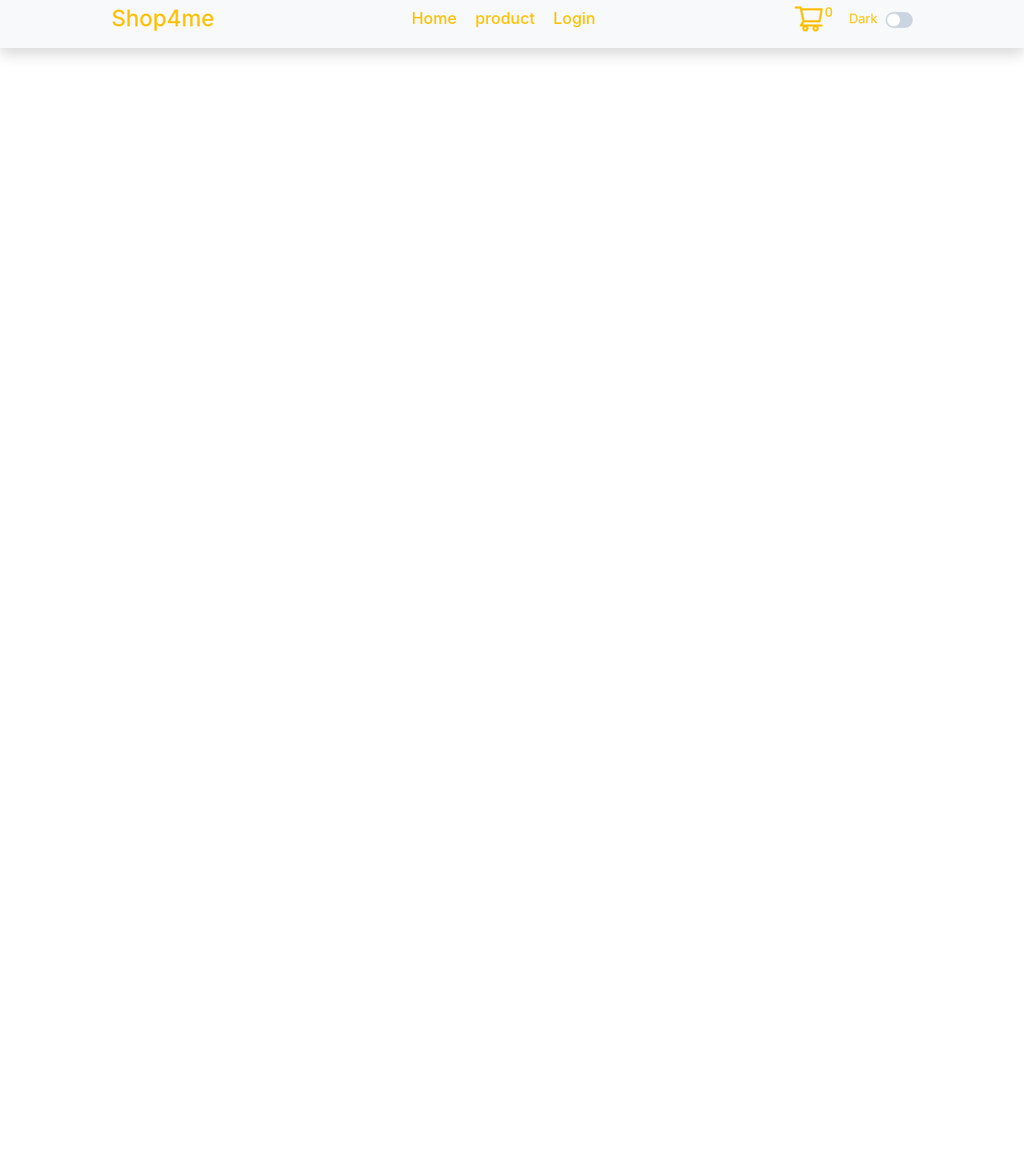
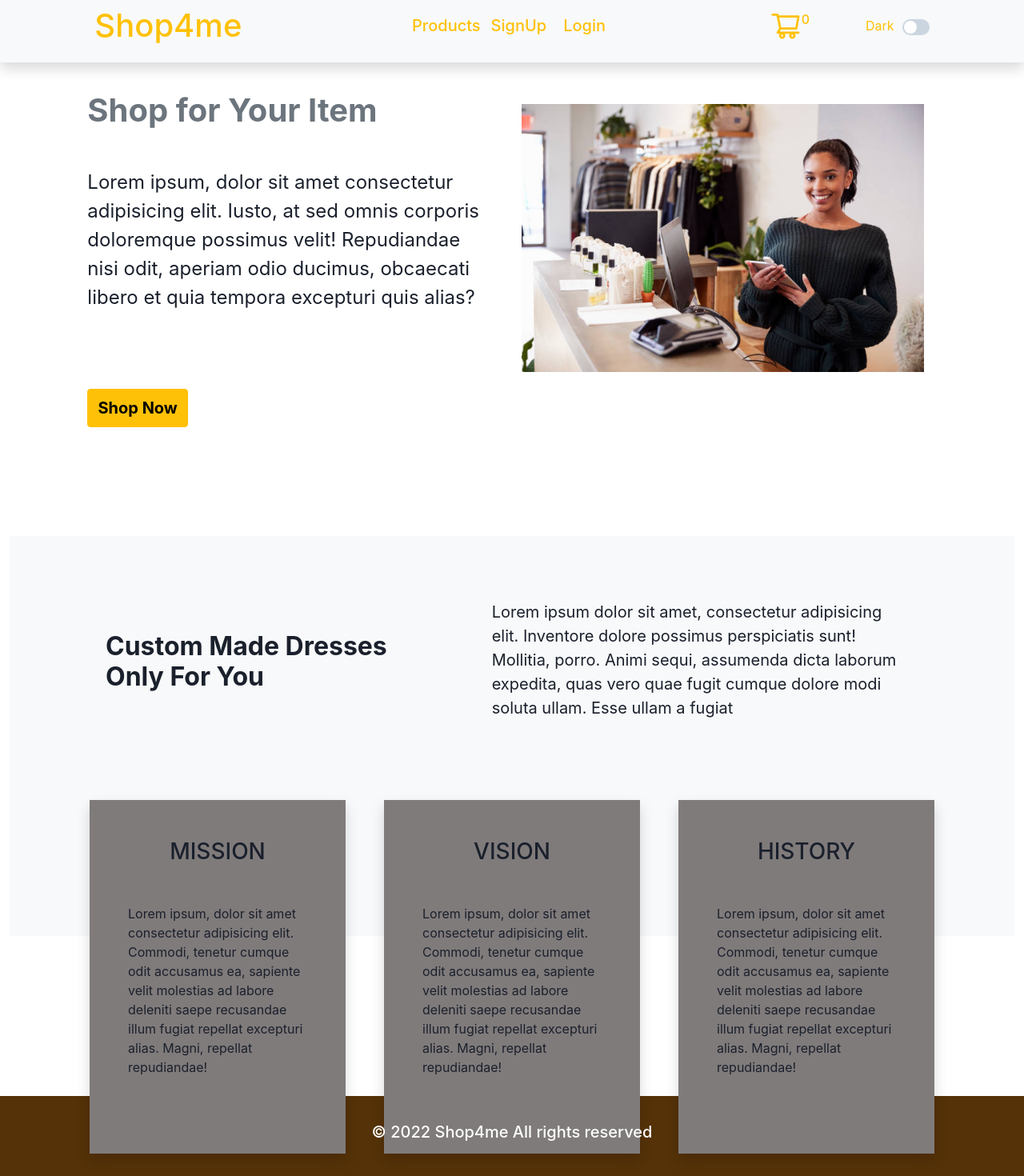
Before and after one commit to mekuzd/Shop4me-React, a React (Vite) app: page / in a window 1280 px wide. Shown: the part 14-1484 px from the top of the page at 80% size. Before the commit the page ends 800 px from the top, so only its background shows below. Built offline with nearby package versions, Linux system fonts and the light colour scheme.

Commit message:
added home page

```diff
--- a/Provider/Context.jsx
+++ b/Provider/Context.jsx
@@ -11,11 +11,10 @@ const ContextProvider = ({ children }) => {
       : [],
   );
 
-  localStorage.setItem("cartItem", JSON.stringify(Cart));
-
   const addToCart = (item) => {
-    setCart([...Cart, { ...item, Quantity: 1, Total: item.price }]);
-    localStorage.setItem("cartItem", JSON.stringify(Cart));
+    let newCart = [...Cart, { ...item, Quantity: 1, Total: item.price }];
+    setCart(newCart);
+    localStorage.setItem("cartItem", JSON.stringify(newCart));
   };
 
   const initialState = {
--- a/src/App.jsx
+++ b/src/App.jsx
@@ -1,8 +1,101 @@
 import React from "react";
+import { Link } from "react-router-dom";
+import { useContext } from "react";
 
 import DefaultLayout from "./Layouts/DefaultLayout";
+import { Context } from "../Provider/Context";
+import Footer from "./component/Footer";
 
 function App() {
-  return <DefaultLayout></DefaultLayout>;
+  const { Theme } = useContext(Context);
+
+  return (
+    <DefaultLayout>
+      {/* top  */}
+      <main className="container-fluid">
+        <main
+          className="row justify-content-center p-2 "
+          style={{ marginTop: "120px" }}
+        >
+          <div className="col-sm-5">
+            <h1 className="fs-1 fw-bold text-secondary">Shop for Your Item</h1>
+            <p className="my-5 fs-4 fw-1">
+              Lorem ipsum, dolor sit amet consectetur adipisicing elit. Iusto,
+              at sed omnis corporis doloremque possimus velit! Repudiandae nisi
+              odit, aperiam odio ducimus, obcaecati libero et quia tempora
+              excepturi quis alias?
+            </p>
+            <Link
+              to={"/products"}
+              className="btn btn-warning p-2 my-5 w-25 fs-5 fw-bold rounded"
+            >
+              Shop Now
+            </Link>
+          </div>
+          <div className="col-sm-5 m-3">
+            <img
+              src="../src/assets/Homepage.jpg"
+              alt=""
+              className="Homepage-img"
+            />
+          </div>
+        </main>
+        {/* middle */}
+        <section className={`section bg-${Theme} `}>
+          <main className="row justify-content-center middle-section align-items-center">
+            <div className="col-sm-4 m-3">
+              <h1 className="fs-2 fw-bold p-2  ">
+                Custom Made Dresses Only For You
+              </h1>
+            </div>
+            <div className="col-sm-5 mx-5">
+              <p className="fs-5  ">
+                Lorem ipsum dolor sit amet, consectetur adipisicing elit.
+                Inventore dolore possimus perspiciatis sunt! Mollitia, porro.
+                Animi sequi, assumenda dicta laborum expedita, quas vero quae
+                fugit cumque dolore modi soluta ullam. Esse ullam a fugiat
+              </p>
+            </div>
+          </main>
+          {/* mission vision history */}
+          <main className="row justify-content-center gap-5 mission">
+            <div className="col-sm-3 shadow homecard p-5">
+              <h1 className="text-center  fs-3">MISSION</h1>
+              <p className="my-5">
+                {" "}
+                Lorem ipsum, dolor sit amet consectetur adipisicing elit.
+                Commodi, tenetur cumque odit accusamus ea, sapiente velit
+                molestias ad labore deleniti saepe recusandae illum fugiat
+                repellat excepturi alias. Magni, repellat repudiandae!
+              </p>
+            </div>
+            <div className="col-sm-3 shadow homecard p-5">
+              <h1 className="text-center fs-3">VISION</h1>
+              <p className="my-5">
+                {" "}
+                Lorem ipsum, dolor sit amet consectetur adipisicing elit.
+                Commodi, tenetur cumque odit accusamus ea, sapiente velit
+                molestias ad labore deleniti saepe recusandae illum fugiat
+                repellat excepturi alias. Magni, repellat repudiandae!
+              </p>
+            </div>
+            <div className="col-sm-3 shadow homecard p-5">
+              <h1 className="text-center fs-3">HISTORY</h1>
+              <p className="my-5">
+                {" "}
+                Lorem ipsum, dolor sit amet consectetur adipisicing elit.
+                Commodi, tenetur cumque odit accusamus ea, sapiente velit
+                molestias ad labore deleniti saepe recusandae illum fugiat
+                repellat excepturi alias. Magni, repellat repudiandae!
+              </p>
+            </div>
+          </main>
+        </section>
+      </main>
+      <footer>
+        <Footer />
+      </footer>
+    </DefaultLayout>
+  );
 }
 export default App;
--- a/src/component/Footer.jsx
+++ b/src/component/Footer.jsx
@@ -1,8 +1,14 @@
+import { useState, useContext } from "react";
+import { Context } from "../../Provider/Context";
+
 const Footer = () => {
+  const [date, setdate] = useState(new Date().getFullYear());
+  const { Theme } = useContext(Context);
+
   return (
     <>
-      <div className=" bg-light  p-3 ">
-        <h1>footer page</h1>
+      <div className={`footer`}>
+        <h1>© {date} Shop4me All rights reserved</h1>
       </div>
     </>
   );
--- a/src/component/Navbar.jsx
+++ b/src/component/Navbar.jsx
@@ -3,6 +3,7 @@ import { ShoppingCartOutlined } from "@ant-design/icons";
 import { useContext } from "react";
 import { Context } from "../../Provider/Context";
 import { Switch } from "@chakra-ui/react";
+import { useRef } from "react";
 
 const Navbar = () => {
   const { Theme, setTheme, Cart } = useContext(Context);
@@ -18,17 +19,19 @@ const Navbar = () => {
     <nav
       className={`d-flex  d-sm-flex shadow justify-content-around align-items-center   bg-${Theme} p-3  fixed-top`}
     >
-      <Link to={"/"} className="text-warning fs-3 ">
+      <Link to={"/"} className="text-warning fs-1 ">
         Shop4me
       </Link>
 
       <div className="d-none d-sm-flex justify-content-between align-items-center nav-page">
-        <Link to={"/"} className="text-warning fs-5">
-          Home
+        <Link to={"/products"} className="text-warning ms-2 fs-5">
+          Products
         </Link>
-        <Link to={"/products"} className="text-warning ms-2 fs-5">
-          product
+
+        <Link to={"/signup"} className="text-warning fs-5">
+          SignUp
         </Link>
+
         <Link to={"/login"} className="ms-2 text-warning fs-5">
           Login
         </Link>
@@ -36,7 +39,7 @@ const Navbar = () => {
 
       <div
         className="d-flex justify-content-between align-items-center"
-        style={{ width: "150px" }}
+        style={{ width: "200px" }}
       >
         <Link to={"/cart"} className="text-warning   position-relative ">
           <ShoppingCartOutlined style={{ fontSize: "40px" }} />
@@ -45,7 +48,7 @@ const Navbar = () => {
           </span>
         </Link>
         <div>
-          <button className={`bg-${Theme} border-0 text-warning`}>
+          <button className={`bg-${Theme} border-0 ms-4 text-warning`}>
             {Theme == "light" ? "Dark" : "light"}
           </button>
           <Switch
--- a/src/index.css
+++ b/src/index.css
@@ -9,6 +9,14 @@
   -webkit-font-smoothing: antialiased;
   -moz-osx-font-smoothing: grayscale;
   -webkit-text-size-adjust: 100%;
+}
+
+.error {
+  width: 700px;
+  margin: auto;
+}
+.error img {
+  width: 100%;
 }
 main {
   margin-top: 100px;
@@ -23,10 +31,45 @@ a:hover {
 }
 
 .nav-page {
-  width: 230px;
+  width: 250px;
+}
+.Hoempage-img {
+  width: 100%;
+}
+.section {
+  width: 100%;
+  height: 500px;
+  margin-top: 80px;
+}
+
+.middle-section {
+  padding-top: 80px;
+}
+.mission {
+  margin-top: 80px;
+}
+.homecard {
+  background-color: #807b7b;
+}
+.footer {
+  margin-top: 50px;
+  display: grid;
+  background-color: rgb(85, 50, 8);
+  place-items: center;
+  width: 100%;
+  bottom: 0;
+  height: 100px;
+}
+.footer h1 {
+  font-size: 20px;
+  color: white;
+}
+footer {
+  margin-top: 200px;
 }
 body {
-  margin: 0;
+  margin: 0px;
+  padding: 0px;
 }
 .productImg {
   margin: auto;
--- a/src/main.jsx
+++ b/src/main.jsx
@@ -1,16 +1,19 @@
 import React from "react";
 import ReactDOM from "react-dom/client";
-import App from "./App";
-import { createBrowserRouter, RouterProvider, Route } from "react-router-dom";
-import Login from "./pages/login";
-import Error404 from "./pages/error404";
-import Products from "./pages/products";
+import { createBrowserRouter, RouterProvider } from "react-router-dom";
 import "antd/dist/reset.css";
-import Productsview from "./pages/Productsview";
 import "./index.css";
 import ContextProvider from "../Provider/Context";
 import { ChakraProvider } from "@chakra-ui/react";
+import Error404 from "./pages/error404";
 import Cart from "./pages/Cart";
+import { Suspense } from "react";
+
+const App = React.lazy(() => import("./App"));
+const Login = React.lazy(() => import("./pages/login"));
+const Signup = React.lazy(() => import("./pages/Signup"));
+const Products = React.lazy(() => import("./pages/products"));
+const Productsview = React.lazy(() => import("./pages/Productsview"));
 
 const router = createBrowserRouter([
   {
@@ -34,13 +37,19 @@ const router = createBrowserRouter([
     path: "/cart",
     element: <Cart />,
   },
+  {
+    path: "/signup",
+    element: <Signup />,
+  },
 ]);
 
 ReactDOM.createRoot(document.getElementById("root")).render(
   <React.StrictMode>
     <ChakraProvider>
       <ContextProvider>
-        <RouterProvider router={router} />
+        <Suspense>
+          <RouterProvider router={router} />
+        </Suspense>
       </ContextProvider>
     </ChakraProvider>
   </React.StrictMode>,
--- a/src/pages/Cart.jsx
+++ b/src/pages/Cart.jsx
@@ -23,7 +23,7 @@ const Cart = () => {
 
   const ClearCart = () => {
     setCart([]);
-    localStorage.setItem("cartItem", JSON.stringify(Cart));
+    localStorage.clear();
   };
 
   const RemoveCartItem = (id) => {
--- /dev/null
+++ b/src/pages/Signup.jsx
@@ -0,0 +1,12 @@
+import React from "react";
+import DefaultLayout from "../Layouts/DefaultLayout";
+const Signup = () => {
+  return (
+    <DefaultLayout>
+      <main>
+        <h1>Sign Up</h1>
+      </main>
+    </DefaultLayout>
+  );
+};
+export default Signup;
--- a/src/pages/error404.jsx
+++ b/src/pages/error404.jsx
@@ -1,9 +1,14 @@
 import DefaultLayout from "../Layouts/DefaultLayout";
+import image from "../assets/90040-error-404.gif";
 const Error404 = () => {
   return (
     <>
       <DefaultLayout>
-        <h1>error occured</h1>;
+        <main>
+          <div className="error">
+            <img src={image} alt="" />
+          </div>
+        </main>
       </DefaultLayout>
     </>
   );
--- a/src/pages/products.jsx
+++ b/src/pages/products.jsx
@@ -6,6 +6,7 @@ import { Link } from "react-router-dom";
 import DefaultLayout from "../Layouts/DefaultLayout";
 import { Context } from "../../Provider/Context";
 import http from "../config/http";
+import Footer from "../component/Footer";
 // import { Modal } from "antd";
 
 const Products = () => {
@@ -71,7 +72,7 @@ const Products = () => {
       <DefaultLayout>
         {!loading && products.length > 0 && (
           <main>
-            <h2 className="text-center text-secondary fw-bold my-2">
+            <h2 className="text-center text-secondary fw-bold fs-3 my-2">
               Store Products
             </h2>
             <div className="underline"></div>
@@ -152,6 +153,7 @@ const Products = () => {
                 </div>
               ))}
             </div>
+            <Footer />
           </main>
         )}
       </DefaultLayout>
```
Also changed, not shown: src/pages/Productsview.jsx (+6 -2 lines), src/assets/90040-error-404.gif (added), src/assets/Homepage.jpg (added).
